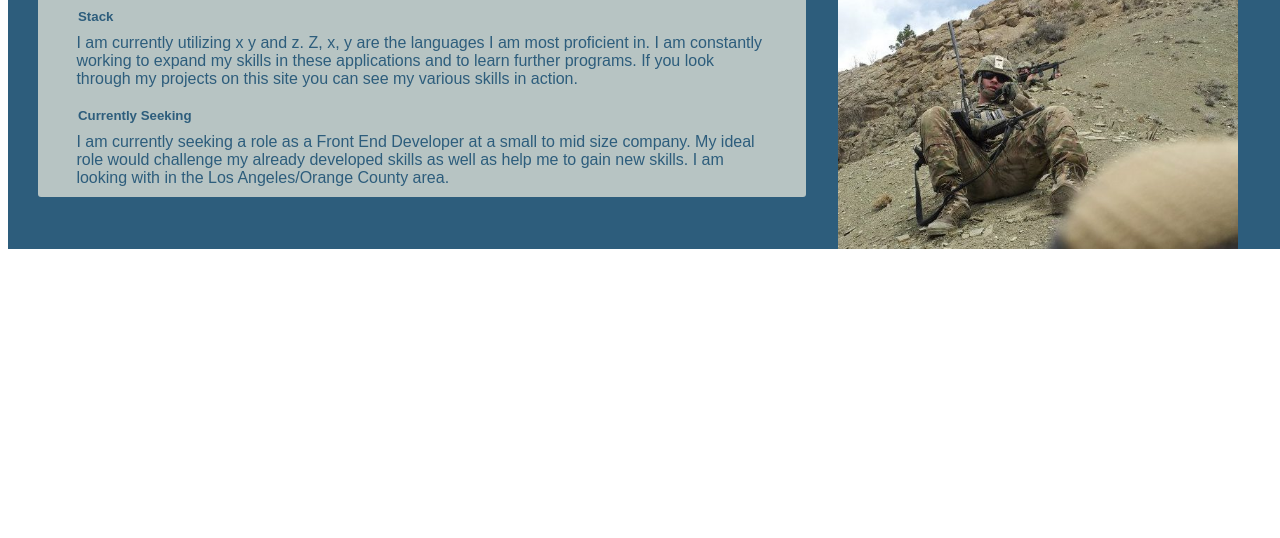
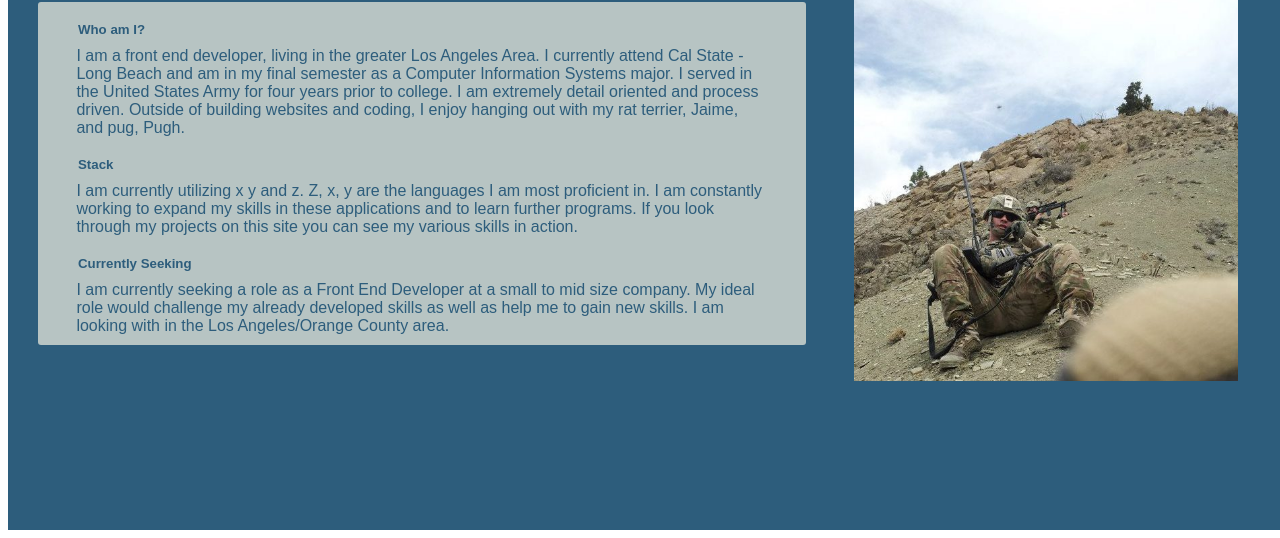
Before and after one commit to evanallen13/gatsby-portfolio, a Gatsby site: page /about in a window 1280 px wide. Shown: the part 278-816 px from the top of the page. Built offline with nearby package versions, Linux system fonts and the light colour scheme; Gatsby itself is replaced by a stand-in of ours.

Commit message:
flex about

```diff
--- a/src/styles/about.css
+++ b/src/styles/about.css
@@ -5,7 +5,7 @@
     align-content: center;
     background-color: #2d5d7c;
     height: 100%;
-    min-height: 100%;
+    min-height: 100vh;
     width: 100vw;
     font-family: sans-serif;
 }
@@ -37,7 +37,7 @@
     margin : 10px auto;
 }
 .image{
-    height: 400px;
+    width: 30%;
     float : right;
     margin : 0 50px 0 0
 }
```
